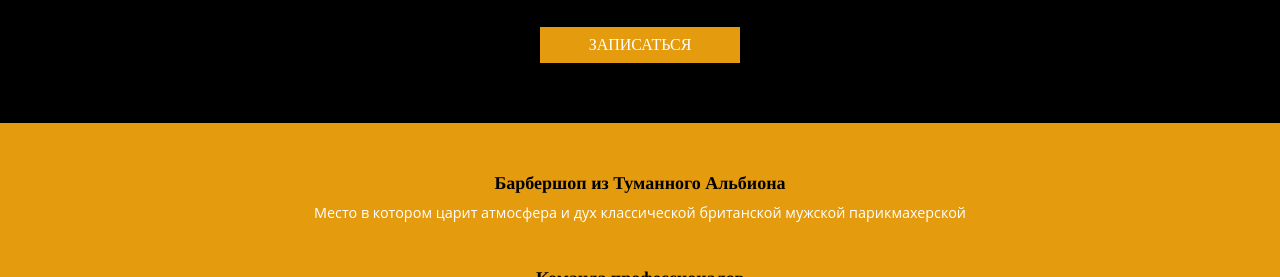
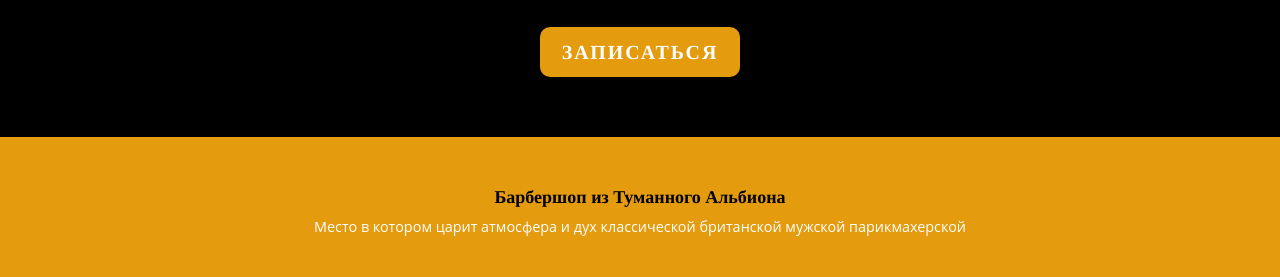
Before and after one commit to nigel-riss/black-bird, a website: page src/pug/index.pug in a window 1280 px wide. Shown: the part 523-800 px from the top of the page. Drawn offline with nearby package versions, Linux system fonts and the light colour scheme; files that its build step writes are made by us from their sources; files whose address does not match are found by name; a web font is replaced by a local one.

Commit message:
Fix button styles

```diff
--- a/src/sass/modules/_button.scss
+++ b/src/sass/modules/_button.scss
@@ -6,11 +6,16 @@
 
     // typography
     color: $light;
-    line-height: 36px;
+    font-family: $displayFont;
+    font-size: 1.25em;
+    font-weight: 700;
+    letter-spacing: 0.1em;
+    line-height: 50px;
     text-align: center;
     text-decoration: none;
     text-transform: uppercase;
 
     // visual
     background-color: $gamboge;
+    border-radius: 10px;
 }
```
Also changed, not shown: dist/styles.css.
